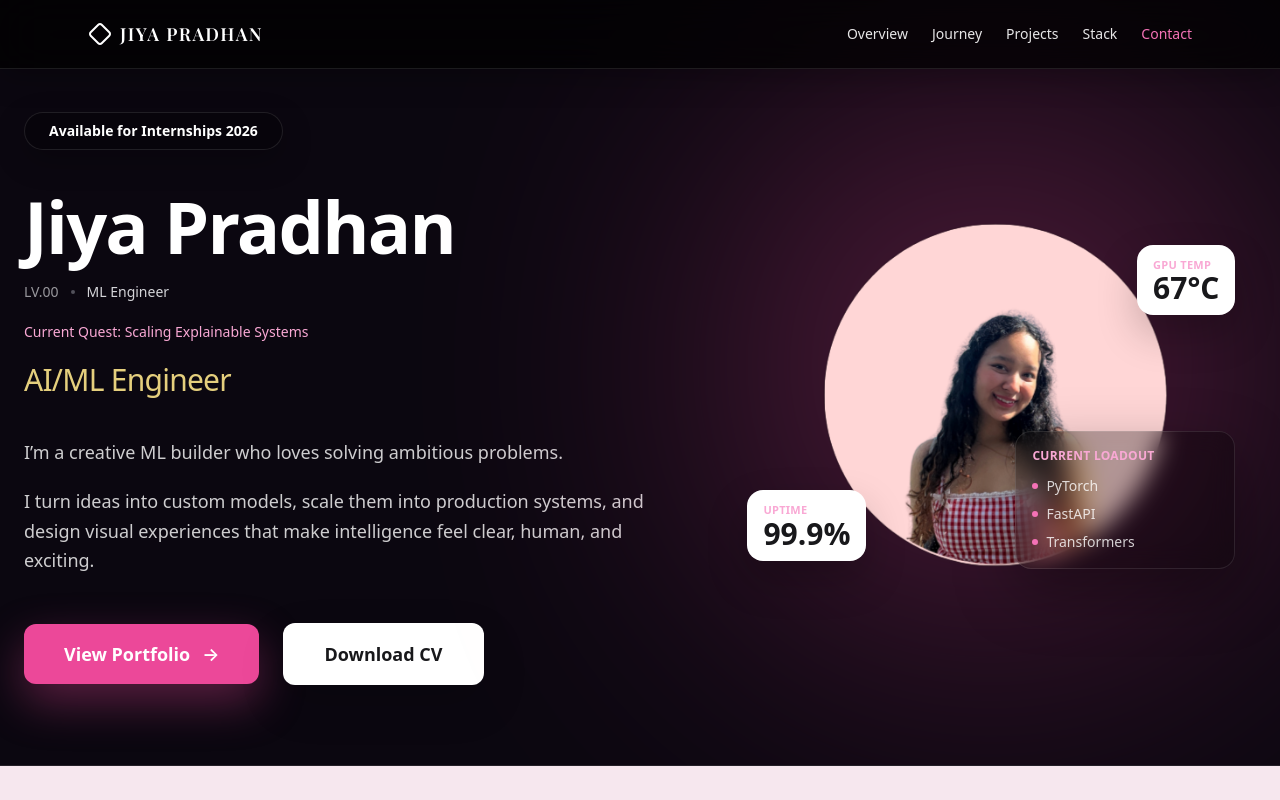
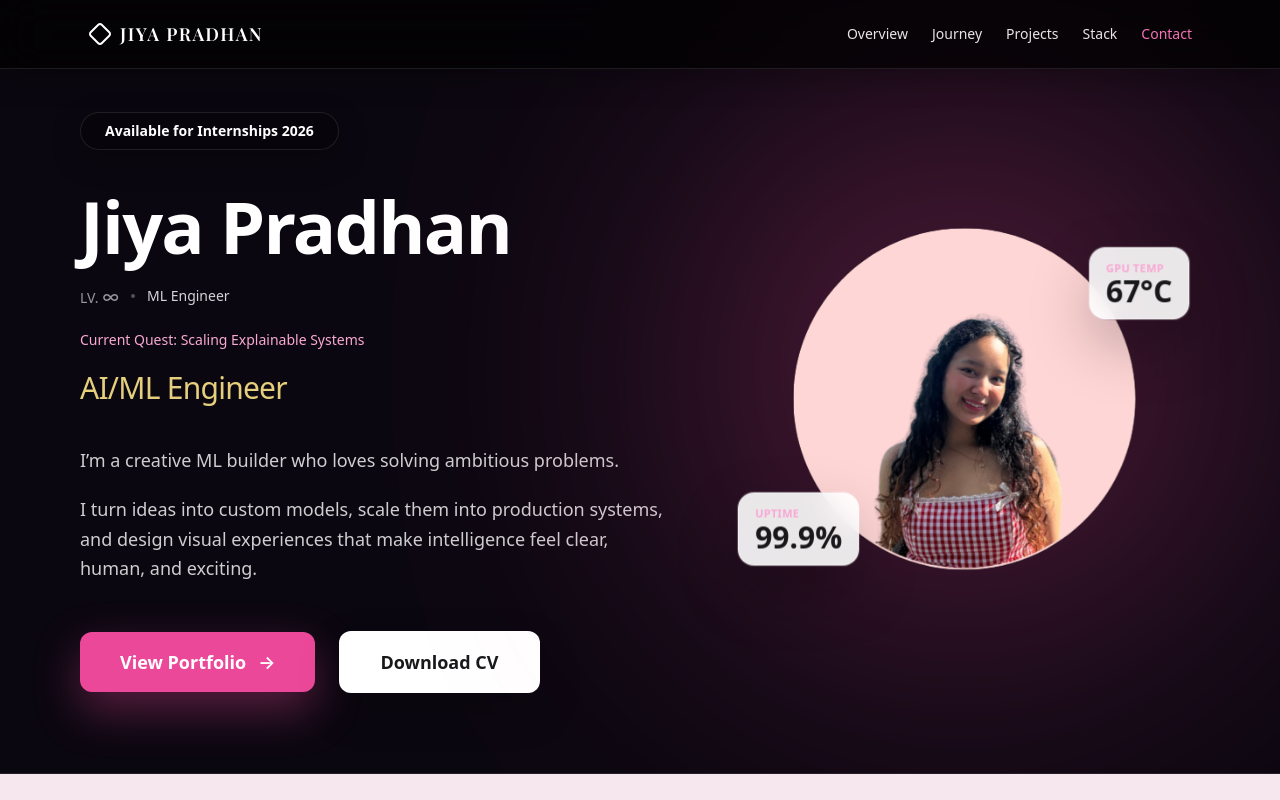
Before and after one commit to Jeeya7/JiyaPradhan, a React (Vite) app in the folder portfolio/: page / in a window 1280 px wide. Shown: the top 800 px of the page. Built offline with nearby package versions, Linux system fonts and the light colour scheme.

Commit message:
feat: add appear on hover and padding

```diff
--- a/portfolio/src/sections/overview.tsx
+++ b/portfolio/src/sections/overview.tsx
@@ -13,7 +13,7 @@ export default function Overview() {
         {/* DARK WASH so left side stays readable (NOT a vignette) */}
         <div className="pointer-events-none absolute inset-0 -z-10 bg-[linear-gradient(90deg,rgba(11,7,16,0.95)_0%,rgba(11,7,16,0.65)_45%,rgba(11,7,16,0.15)_70%,rgba(11,7,16,0)_100%)]" />
 
-        <div className="relative mx-auto grid min-h-[82vh] max-w-7xl gap-14 px-6 pb-20 pt-28 lg:grid-cols-[1.1fr_0.9fr] lg:items-center">
+        <div className="relative mx-auto grid min-h-[82vh] max-w-7xl gap-14 px-8 lg:px-14 xl:px-20 pb-20 pt-28 lg:grid-cols-[1.1fr_0.9fr] lg:items-center">
         <div className="space-y-10 text-white">
           <span className="inline-flex rounded-full border border-white/10 bg-black/30 px-6 py-2 text-sm font-semibold shadow-[0_10px_30px_rgba(0,0,0,0.25)]">
             Available for Internships 2026
@@ -25,7 +25,9 @@ export default function Overview() {
             </h1>
 
             <div className="flex items-center gap-3 text-sm text-zinc-300">
-              <span className="opacity-70">LV.00</span>
+              <span className="opacity-70">
+                  LV.  <span className="text-lg">∞</span>
+              </span>
               <span className="h-1 w-1 rounded-full bg-zinc-500/70" />
               <span>ML Engineer</span>
             </div>
@@ -65,7 +67,7 @@ export default function Overview() {
           </div>
         </div>
 
-        <div className="relative mx-auto h-[420px] w-full max-w-[520px]">
+        <div className="group relative mx-auto h-[420px] w-full max-w-[520px]">
           <div className="pointer-events-none absolute left-1/2 top-[42%] h-[520px] w-[520px] -translate-x-1/2 -translate-y-1/2 rounded-full bg-[#ec4899] opacity-35 blur-[140px]" />
 
           <div className="absolute left-1/2 top-1/2 -translate-x-1/2 -translate-y-1/2">
@@ -78,21 +80,35 @@ export default function Overview() {
             </div>
           </div>
 
-          <div className="absolute right-4 top-14 rounded-2xl bg-white px-4 py-3 text-zinc-900 shadow-[0_18px_40px_rgba(0,0,0,0.22)]">
+          <div className="animate-drift [animation-duration:9s] [animation-delay:-4s] absolute right-4 top-14 rounded-2xl
+          bg-white/90 backdrop-blur-md
+          px-4 py-3 text-zinc-900
+          border border-white/40
+          ring-1 ring-white/20
+          shadow-[0_25px_60px_rgba(0,0,0,0.25)]
+          transition-all duration-300
+          hover:shadow-[0_30px_80px_rgba(236,72,153,0.35)]">
             <p className="text-[11px] font-semibold uppercase tracking-wide text-pink-300">
               GPU TEMP
             </p>
             <p className="text-3xl font-bold leading-none">67&deg;C</p>
           </div>
 
-          <div className="absolute bottom-12 left-4 rounded-2xl bg-white px-4 py-3 text-zinc-900 shadow-[0_18px_40px_rgba(0,0,0,0.22)]">
+          <div className="animate-drift-reverse [animation-duration:10s] [animation-delay:-4s] absolute bottom-12 left-4 rounded-2xl
+          bg-white/90 backdrop-blur-md
+          px-4 py-3 text-zinc-900
+          border border-white/40
+          ring-1 ring-white/20
+          shadow-[0_25px_60px_rgba(0,0,0,0.25)]
+          transition-all duration-300
+          hover:shadow-[0_30px_80px_rgba(236,72,153,0.35)]">
             <p className="text-[11px] font-semibold uppercase tracking-wide text-pink-300">
               UPTIME
             </p>
             <p className="text-3xl font-bold leading-none">99.9%</p>
           </div>
 
-          <div className="absolute bottom-10 right-4 w-[220px] rounded-2xl border border-white/10 bg-black/30 p-4 text-white shadow-[0_22px_60px_rgba(0,0,0,0.35)] backdrop-blur-md">
+          <div className="absolute bottom-0.5 right-4 w-[220px] opacity-0 group-hover:opacity-100 transition-opacity rounded-2xl border border-white/10 bg-black/30 p-4 text-white shadow-[0_22px_60px_rgba(0,0,0,0.35)] backdrop-blur-md">
             <p className="text-xs font-semibold uppercase tracking-wide text-pink-300">
               Current Loadout
             </p>
--- a/portfolio/tailwind.config.js
+++ b/portfolio/tailwind.config.js
@@ -50,6 +50,20 @@ export default {
 					'4': 'hsl(var(--chart-4))',
 					'5': 'hsl(var(--chart-5))'
 				}
+			},
+			keyframes: {
+			drift: {
+				'0%': { transform: 'translate(0px, 0px)' },
+				'25%': { transform: 'translate(6px, -2px)' },
+				'50%': { transform: 'translate(12px, 1px)' },
+				'75%': { transform: 'translate(6px, 3px)' },
+				'100%': { transform: 'translate(0px, 0px)' },
+			},
+			},
+
+			animation: {
+			drift: 'drift 10s ease-in-out infinite',
+			'drift-reverse': 'drift 12s ease-in-out infinite reverse',
 			}
 		}
 	},
```
Lines whose indentation alone changed are shown as unchanged.
